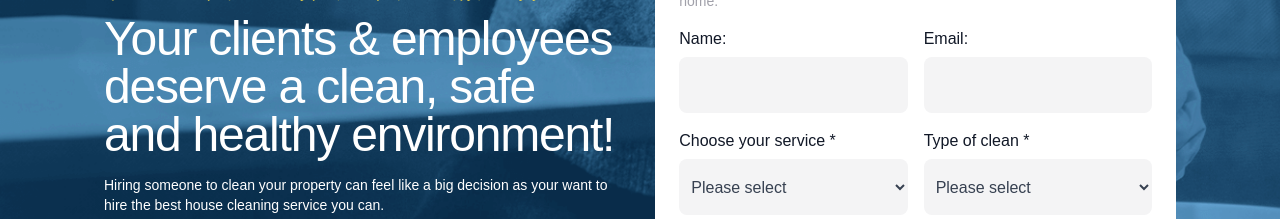
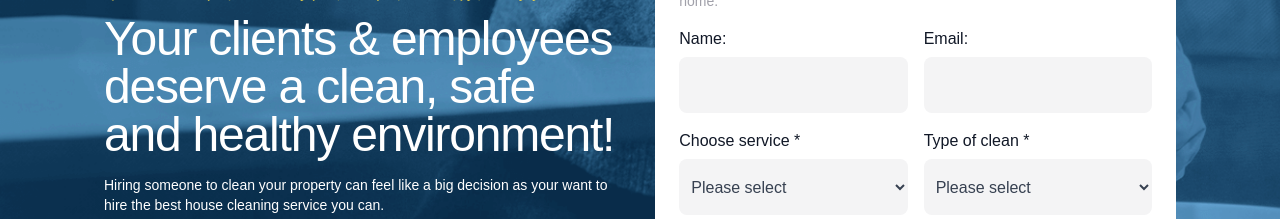
Before and after one commit to highmoose/mbcleans, a Next.js app: page / in a window 1280 px wide. Shown: the part 3540-3759 px from the top of the page. Built offline with nearby package versions, Linux system fonts and the light colour scheme; a web font is replaced by a local one.

Commit message:
Adjustments

```diff
--- a/components/estimateBar.js
+++ b/components/estimateBar.js
@@ -168,7 +168,7 @@ export default function EstimateBar() {
                     for="chooseService"
                     class="block text-base font-medium text-gray-900"
                   >
-                    Choose your service *
+                    Choose service *
                   </label>
 
                   <select
```
